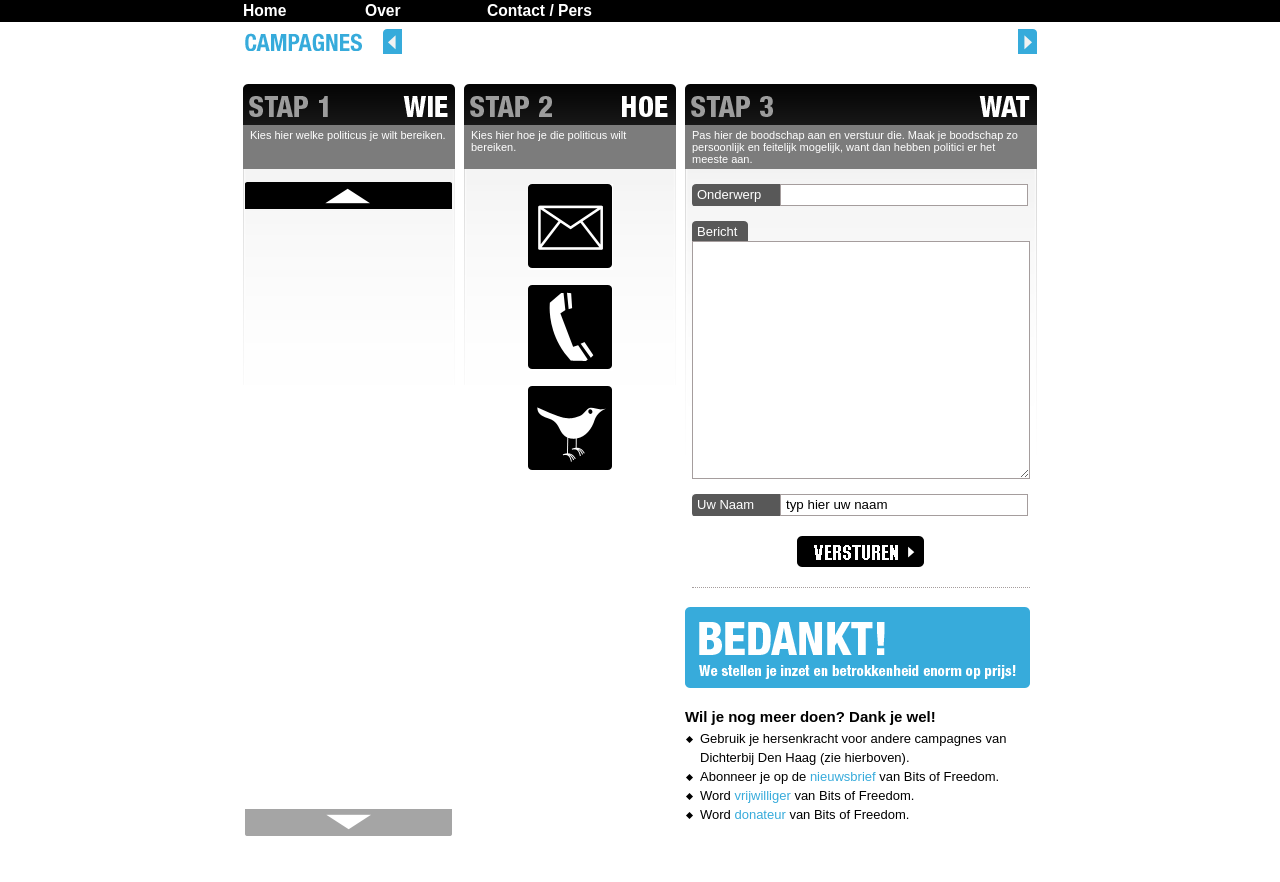
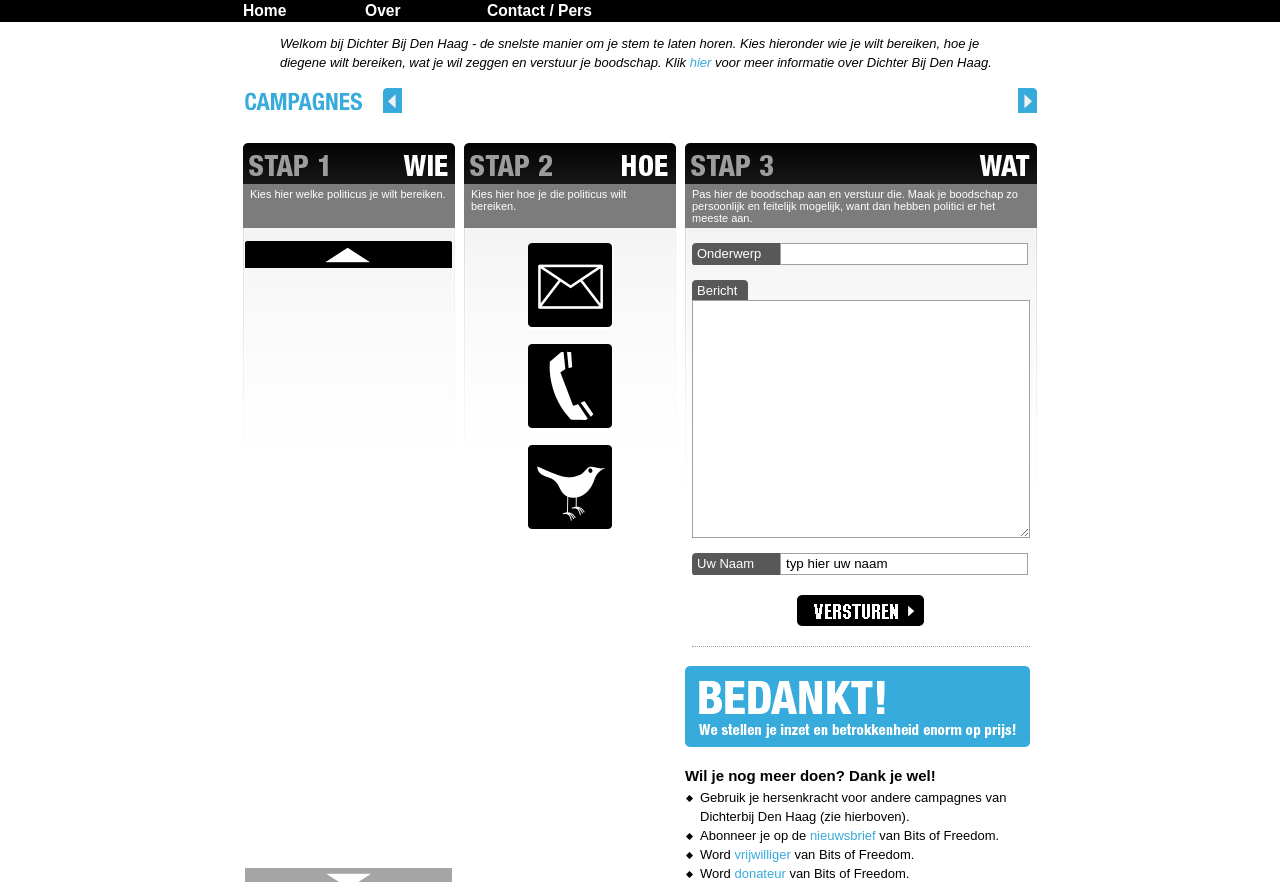
Before and after one commit to bitsoffreedom/dichter, a Django app: template templates/index.html in a window 1280 px wide. Shown: the part 150-1032 px from the top of the page. Run offline with Django 3.2, Linux system fonts and the light colour scheme; the template is opened without the code that fills it, so the values that code supplies are empty.

Commit message:
'Doel van Dichter'-tekst bovenin de indexpagina toegevoegd.

```diff
--- a/static/styles/dbdh.css
+++ b/static/styles/dbdh.css
@@ -183,6 +183,12 @@ ul {
 
 #meer.open a {
 	background: url(../images/bg-meer-arrow-open.png) no-repeat 2px 7px;
+}
+
+.preamble{
+	width: 720px;
+	margin: 12px auto 9px;
+	font-style:italic;
 }
 
 #campagnes {
--- a/templates/index.html
+++ b/templates/index.html
@@ -27,6 +27,8 @@
         <li><a id="nav-contact" href="/static/contact/">Contact / Pers</a></li>
       </ul>
     </div>
+    <p class="preamble">
+      Welkom bij Dichter Bij Den Haag - de snelste manier om je stem te laten horen. Kies hieronder wie je wilt bereiken, hoe je diegene wilt bereiken, wat je wil zeggen en verstuur je boodschap. Klik <a href="static/over/">hier</a> voor meer informatie over Dichter Bij Den Haag.</p>
     <div id="campagnes">
 	  <div id="campagnesScrollLeft"></div>
       <div id="campagnes-list" class="ui-tabs ui-widget ui-widget-content ui-corner-all">
```
